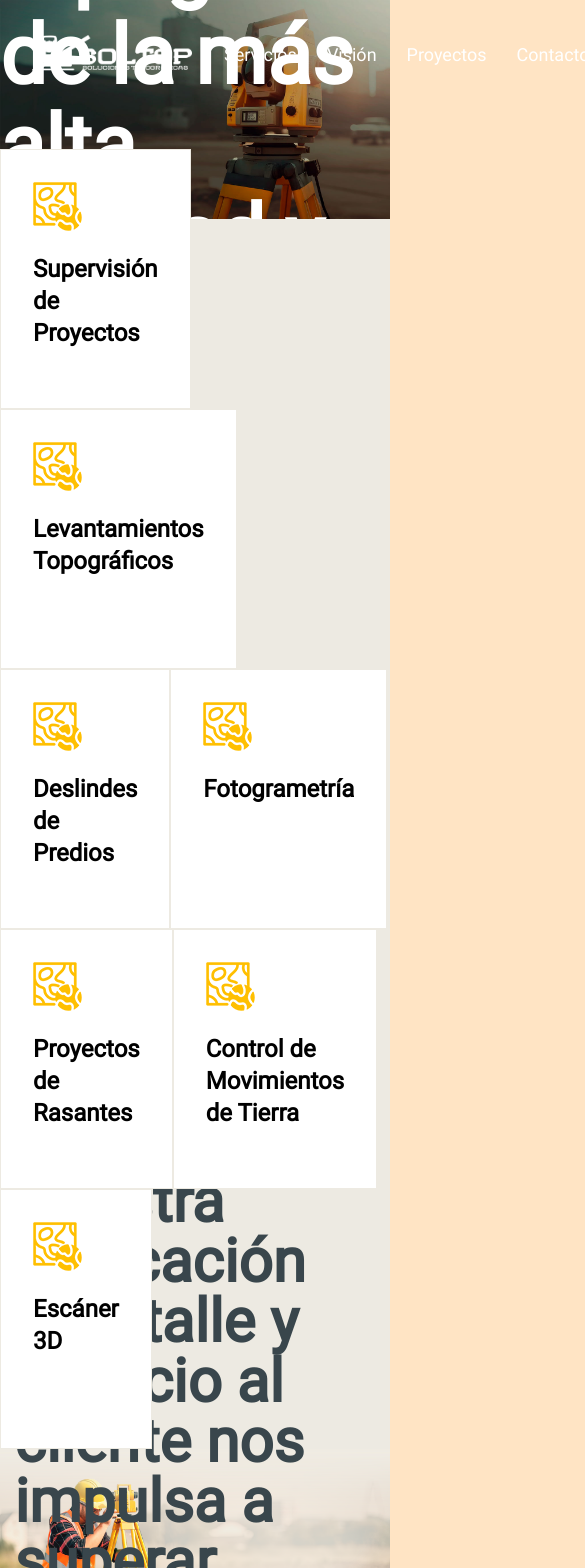
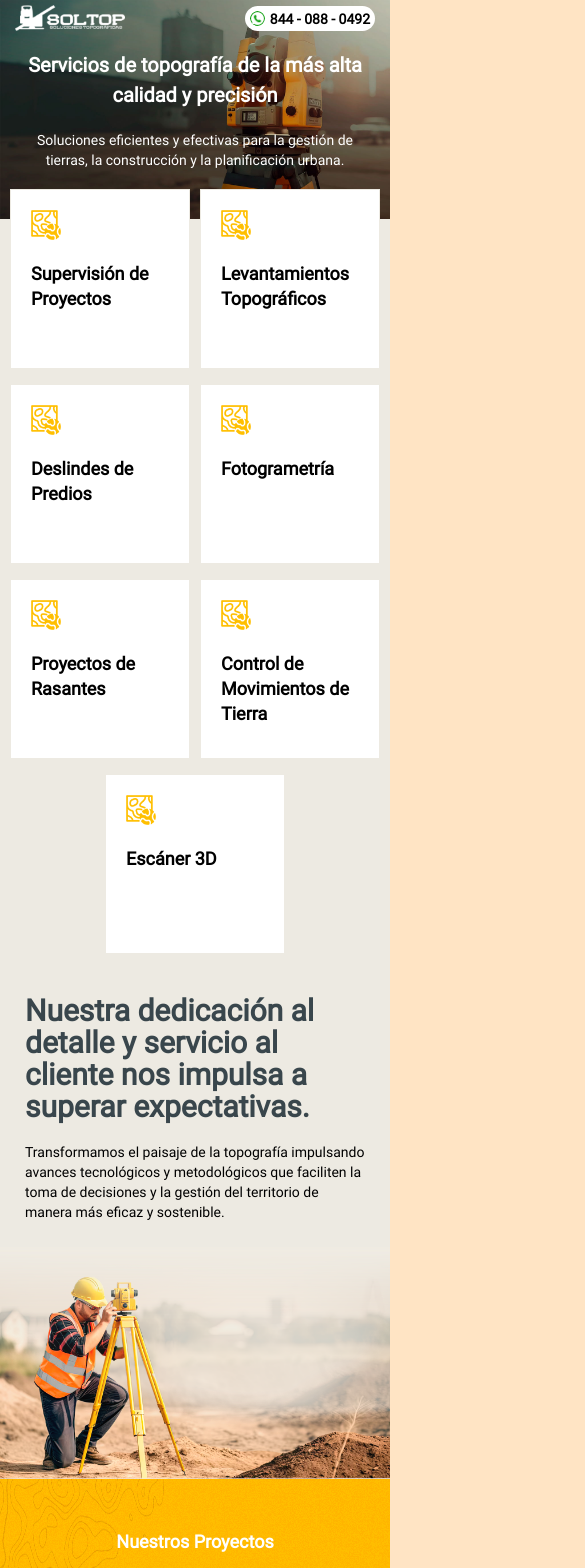
Before and after one commit to carlosck/soltop, a Next.js app: page / in a window 390 px wide. Shown: the top 1568 px of the page, 585 px wide, since content can reach past the window. Built offline with nearby package versions, Linux system fonts and the light colour scheme.

Commit message:
feat: (mobile)

```diff
--- a/src/pages/index.js
+++ b/src/pages/index.js
@@ -9,7 +9,7 @@ export default function Home() {
   return (
     <>
       <Head>
-        <title>Create Next App</title>
+        <title>Soltop </title>
         <meta name="description" content="soltop saltillo" />
         <meta name="viewport" content="width=device-width, initial-scale=1" />
         <link rel="icon" href="/favicon.ico" />
@@ -30,22 +30,22 @@ export default function Home() {
                 />
               </div>
               <div className={`${styles.menuItems}`}>
-                <a href="#" className={`${styles.menuItem}`}>
+                <a href="#servicios" className={`${styles.menuItem}`}>
                   Servicios
                 </a>
-                <a href="#" className={`${styles.menuItem}`}>
+                <a href="#vision" className={`${styles.menuItem}`}>
                   Visión
                 </a>
-                <a href="#" className={`${styles.menuItem}`}>
+                <a href="#proyectos" className={`${styles.menuItem}`}>
                   Proyectos
                 </a>
-                <a href="#" className={`${styles.menuItem}`}>
+                <a href="#contacto" className={`${styles.menuItem}`}>
                   Contacto
                 </a>
               </div>
             </div>
             <div className={`${styles.menuWhatsContainer}`}>
-              <div className={`${styles.menuWhats}`}>
+              <a className={`${styles.menuWhats}`} href="https://wa.me/+528440880492">
 
                 <Image
                   src="/whatsapp_logo.png"
@@ -57,7 +57,7 @@ export default function Home() {
                 />
 
                 <div className={`${styles.menuWhatsText}`}>844 - 088 - 0492</div>
-              </div>
+              </a>
             </div>
           </div>
         </menu>
@@ -86,7 +86,7 @@ export default function Home() {
           </div>
         </div>
 
-        <div className={`${styles.services} ${styles.section}`}>
+        <div className={`${styles.services} ${styles.section}`} id="servicios">
 
           <div className={`${styles.stage}`}>
             <ul className={`${styles.servicesItemscontainer}`}>
@@ -205,7 +205,7 @@ export default function Home() {
           </div>
 
         </div>
-        <div className={`${styles.projects} ${styles.section}`}>
+        <div className={`${styles.projects} ${styles.section}`} id="vision">
           <div className={`${styles.projectsHeader}`}>
             <div className={`${styles.projectHeaderImageContainer}`}>
               <Image
@@ -395,12 +395,14 @@ export default function Home() {
             </div>
           </div>
         </div>
-        <div className={`${styles.contact} ${styles.section}`}>
-          <div className={`${styles.contactTextcontainer}`}>
-            <div className={`${styles.contactText}`}>
-              <div className={`${styles.contactTitle}`}>Trabajemos juntos</div>
-              <div className={`${styles.contactSubtitle}`}>Para poder responder de la manera más rápida y precisa posible, llene el formulario que se muestra a continuación. Los campos obligatorios están marcados con un asterisco(*) y deben completarse para permitirnos procesar su solicitud.</div>
-              <div className={`${styles.contactEmail}`}>soltopsaltillo@gmail.com</div>
+        <div className={`${styles.contact} ${styles.section}`} id="contacto">
+          <div className={`${styles.stage}`}>
+            <div className={`${styles.contactTextcontainer}`}>
+              <div className={`${styles.contactText}`}>
+                <div className={`${styles.contactTitle}`}>Trabajemos juntos</div>
+                <div className={`${styles.contactSubtitle}`}>Para poder responder de la manera más rápida y precisa posible, llene el formulario que se muestra a continuación. Los campos obligatorios están marcados con un asterisco(*) y deben completarse para permitirnos procesar su solicitud.</div>
+                <div className={`${styles.contactEmail}`}>soltopsaltillo@gmail.com</div>
+              </div>
             </div>
           </div>
         </div>
--- a/src/styles/Home.module.css
+++ b/src/styles/Home.module.css
@@ -588,3 +588,122 @@
     max-width: 1024px;
   }
 }
+
+@media (max-width: 1023px) {
+  .stage {
+    width: 100%;
+    max-width: 1024px;
+  }
+  .menu{
+    padding: 5px 15px;
+  }
+  .menuItems{
+    display: none;
+  }
+  .menuLogo{
+    width: 110px;
+    height: auto;
+  }
+  .menuWhats{
+    padding: 3px 5px;
+  }
+  .menuWhatsIcon{
+    width: 15px;
+    height: 15px;
+    margin-right: 5px;
+  }
+  .menuWhatsText{
+    font-size: 14px;
+  }
+  .heroText{
+    flex-basis: 100%;
+    padding: 0 20px;
+    max-width: 500px;
+  }
+  .heroTitle{
+    font-size: 20px;
+    line-height: 30px;
+    text-align: center;
+    margin-top: 0;
+  }
+  .hero .stage{
+    justify-content: center;
+  }
+  .heroSubtitle{
+    font-size: 14px;
+    line-height: 20px;
+    padding-right: 0;
+    text-align: center;
+    margin-top: 20px;
+  }
+  .servicesItemscontainer{
+    flex-wrap: wrap;
+    justify-content: space-evenly;
+    margin-top: -30px;
+  }
+  .servicesItem{
+    height: 180px;
+    width: 180px;
+    padding: 20px;
+    flex-basis: auto;
+    margin-bottom: 15px;
+  }
+  .servicesItemTitle{
+    font-size: 18px;
+    line-height: 25px;
+  }
+  .servicesItemIcon{
+    width: 30px;
+    height: 30px;
+  }
+
+  .servicesImageContainer{
+    flex-direction: column-reverse;
+  }
+  .services .stage{
+    position: relative;
+  }
+  .servicesText{
+    flex-basis: auto;
+    padding: 25px;
+  }
+  .servicesTitle{
+    font-size: 30px;
+    line-height: 32px;
+    padding-right: 0;
+  }
+  .servicesSubtitle{
+    font-size: 14px;
+    line-height: 20px;
+    padding-right: 0;
+    margin-top: 20px;
+  }
+  .projects .stage{
+    padding: 50px 0 50px 0;
+  }
+  .projectsSubtitle{
+    font-size: 30px;
+    line-height: 35px;
+  }
+  .projectsMain.projectsItem{
+    flex-direction: column;
+    margin-bottom: 50px;
+    padding: 0px;
+    width: 100%;
+    max-width: 100%;
+  }
+  .projectsMain.projectsItem .projectsItemDataContainer{
+    padding: 20px;
+  }
+  .projectsItemsContainer .stage{
+    justify-content: space-evenly;
+    gap: 0;
+    align-items: flex-start;
+  }
+  .projectsItem{
+    width: 200px;
+    flex-basis: auto;
+    margin-bottom: 20px;
+    max-width: 200px;
+  }
+}
```
